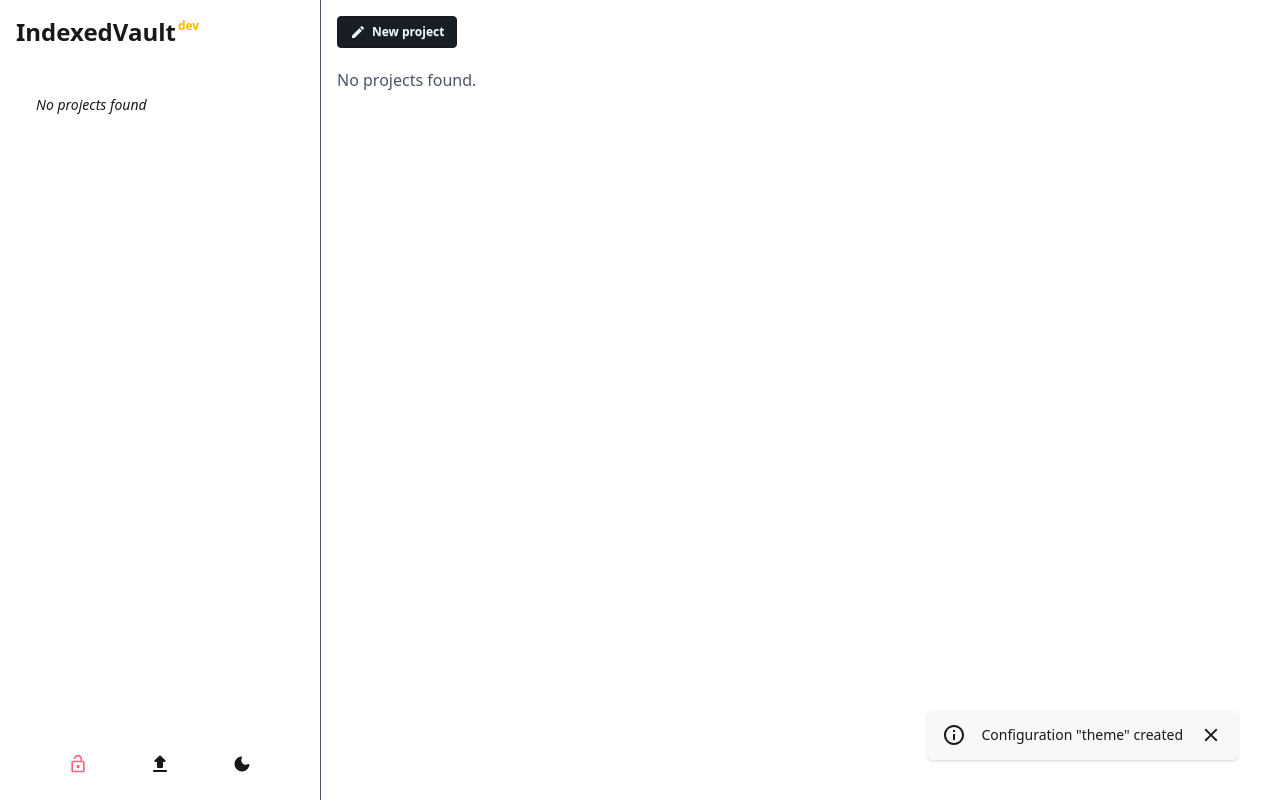
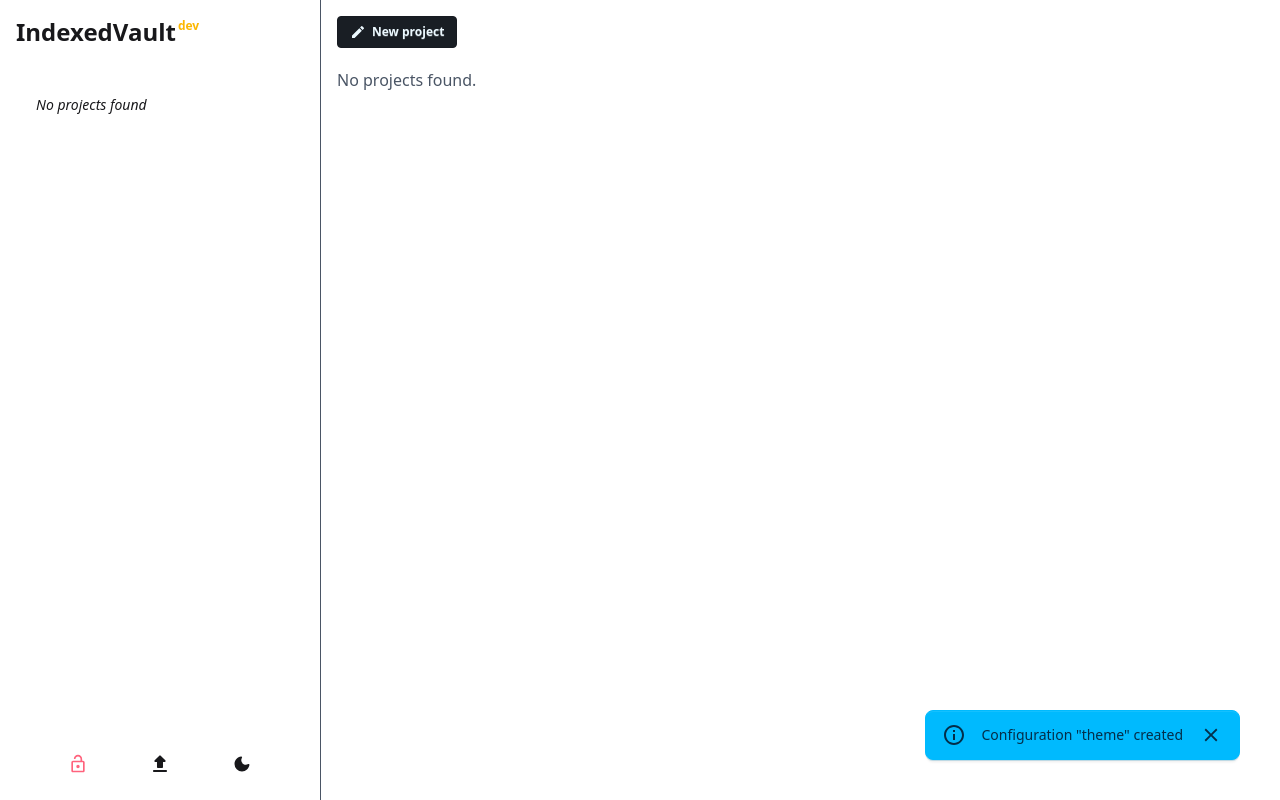
Before and after one commit to arnaugra/IndexedVault, a React (Vite) app: page / in a window 1280 px wide. Built offline with nearby package versions, Linux system fonts and the light colour scheme.

Commit message:
fix ToastComponent: improve class assignment for toast types

```diff
--- a/src/components/ToastComponent.tsx
+++ b/src/components/ToastComponent.tsx
@@ -29,8 +29,14 @@ function ToastItem({toast}: {toast: ToastType}) {
         removeToast(id);
     }, (timestamp + maxToastTime) - timestamp);
 
+    const typeClass = {
+        [ToastsTypes.info]: "alert-info",
+        [ToastsTypes.warning]: "alert-warning",
+        [ToastsTypes.error]: "alert-error",
+    }[type];
+
     return (
-        <div role="alert" className={`alert alert-${type} w-full md:max-w-96 md:w-auto`}>
+        <div role="alert" className={`alert ${typeClass} w-full md:max-w-96 md:w-auto`}>
             {{
                 [ToastsTypes.info]: <ToastInfoIcon className="w-6" />,
                 [ToastsTypes.warning]: <ToastWarningIcon className="w-6" />,
```
